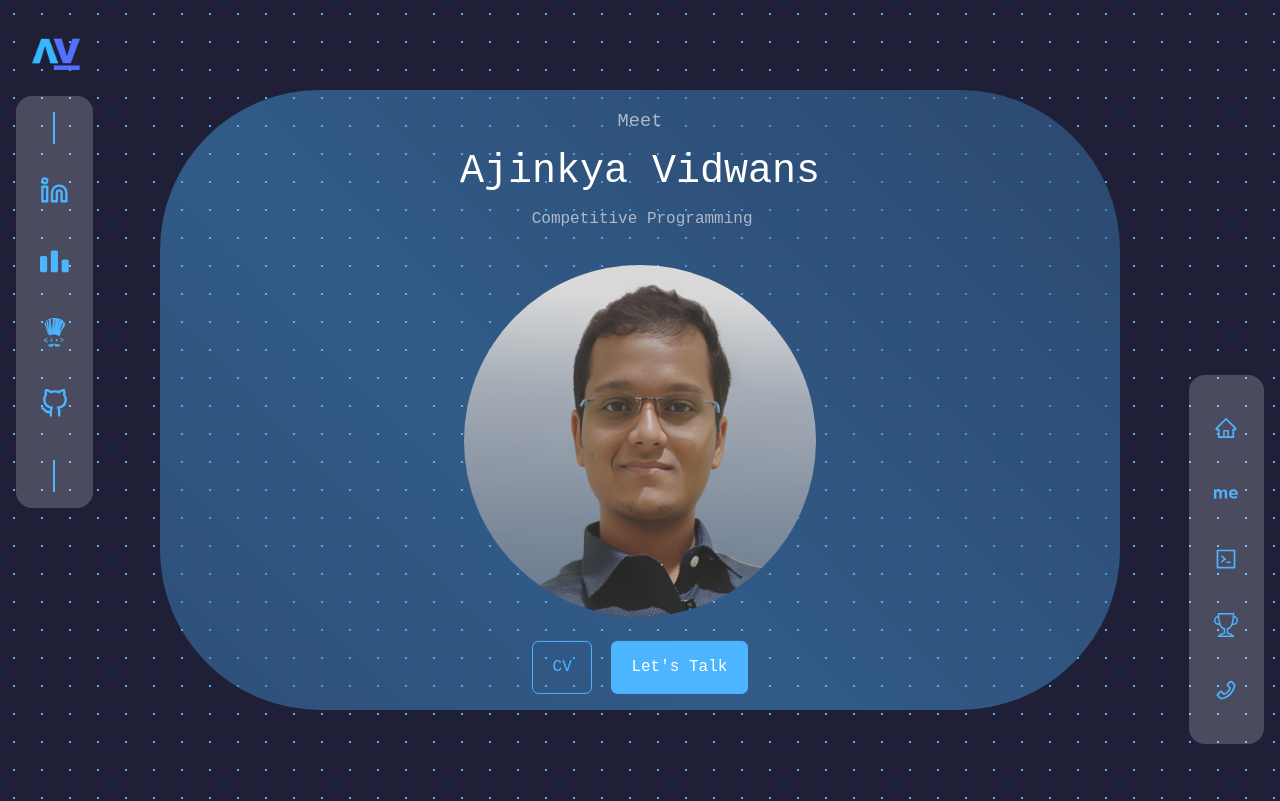
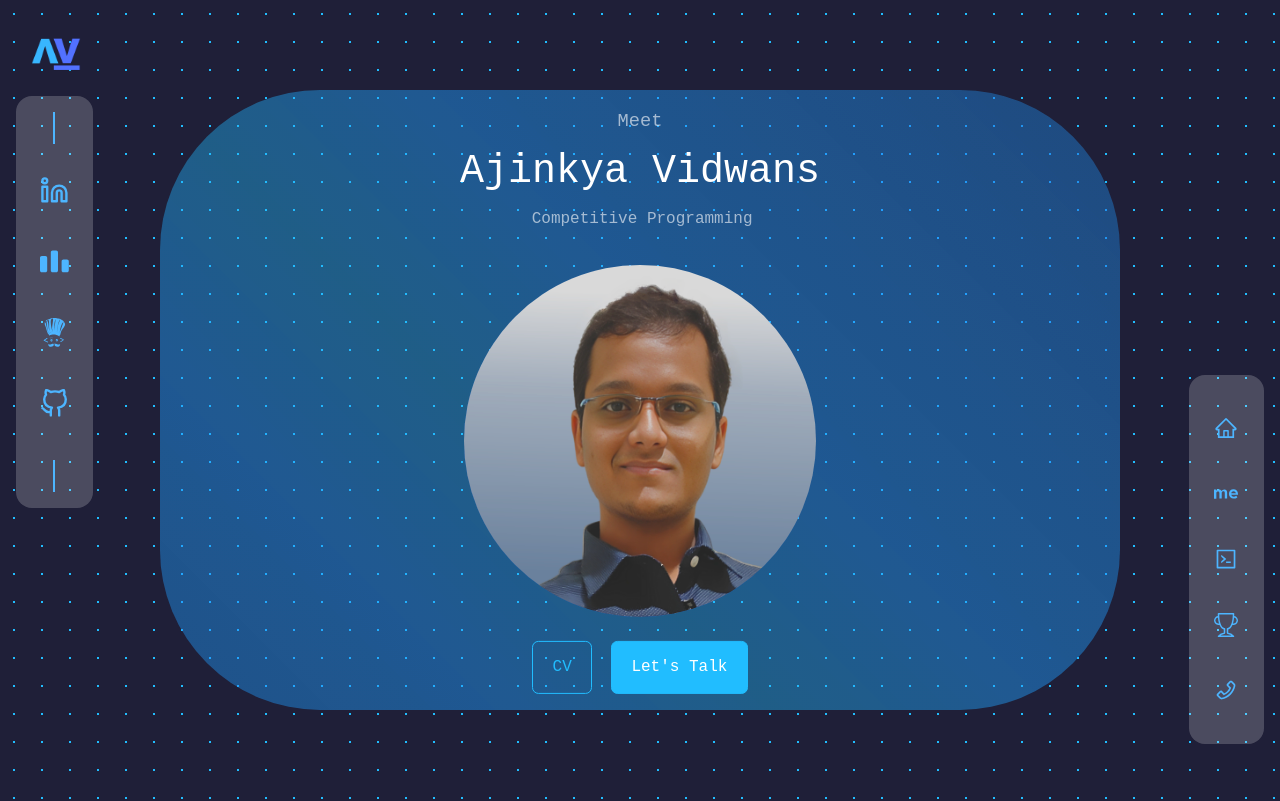
Before and after one commit to vidwansad/studio-me, a React (Create React App) app: page / in a window 1280 px wide. Shown: the top 801 px of the page. Built offline with nearby package versions, Linux system fonts and the light colour scheme.

Commit message:
saturation_readjusted

```diff
--- a/src/index.css
+++ b/src/index.css
@@ -40,6 +40,7 @@
   background: radial-gradient(var(--color-primary), 1px, transparent 1px);
   background-size: 28px 28px;
   margin-bottom: 0.001rem;
+  filter: saturate(1.5);
 }
 
 @keyframes gradientAnimation {
```
